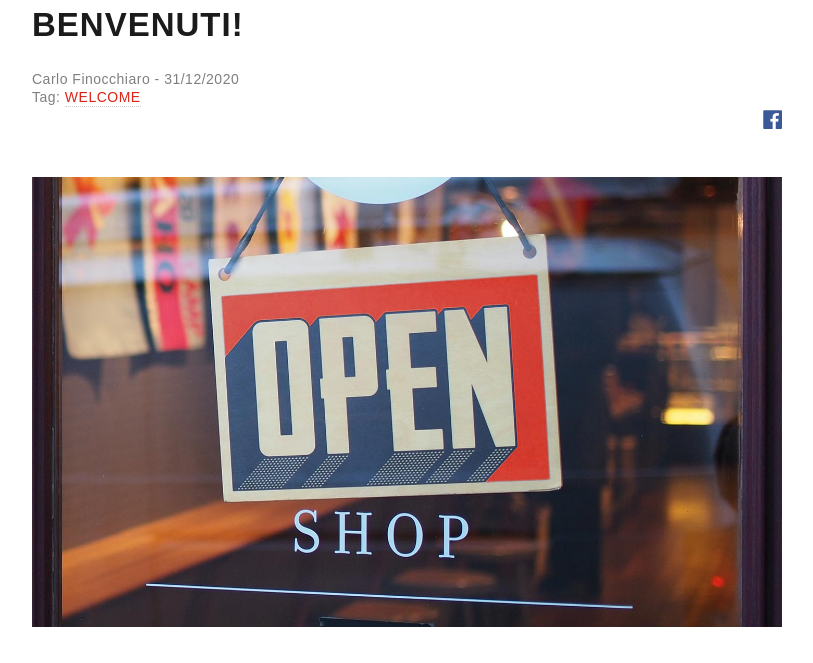
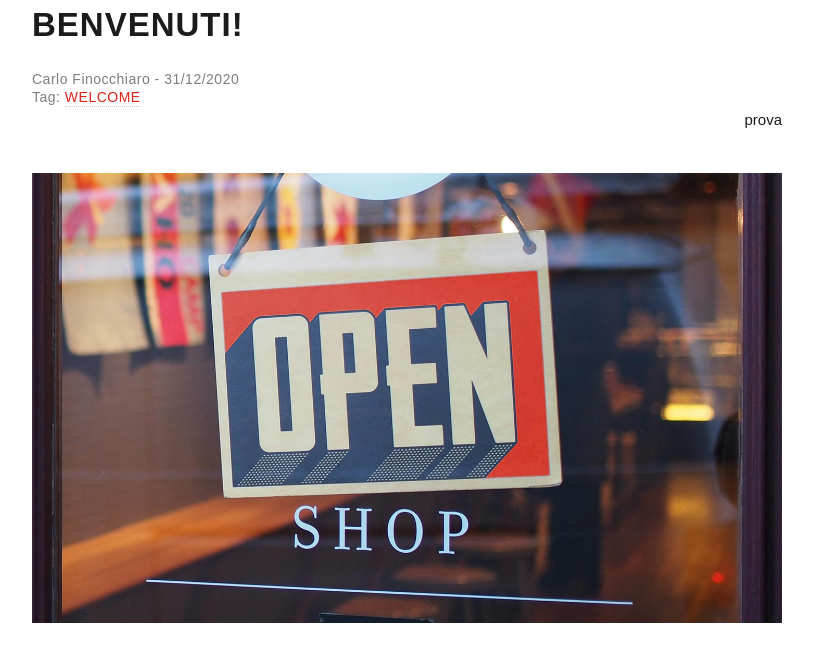
Before and after one commit to carlofinocchiaro/carlofinocchiaro.github.io, a Jekyll site: the page built from _posts/2020-12-31-welcome.md, in a window 1280 px wide and 900 px high. Shown: the part 234-897 px from the top of the window, without its empty margins (233-1046 px from the left). Built offline with Jekyll 4.4.1, drawn with Linux system fonts in a browser that asks for light colours; nearby versions of some CDN libraries; emoji names are drawn with the system emoji font.

Commit message:
Share on Facebook

```diff
--- a/_config.yml
+++ b/_config.yml
@@ -2,7 +2,7 @@
 logo: "images/logo.png" # You can add own logo image.
 description:
 baseurl: "" # The subpath of your site, e.g. /blog
-url: "" # The base hostname & protocol for your site, e.g. http://example.com
+url: "https://carlofinocchiaro.github.io" # The base hostname & protocol for your site, e.g. http://example.com
 
 # Author Settings
 author:
--- a/_layouts/post.html
+++ b/_layouts/post.html
@@ -24,22 +24,23 @@
 					<span class="post-tags">
 						Tag:
 						{% for tag in page.tags %}
-							<a href="{{ site.baseurl }}/tag/{{ tag }}" class="post-tags__tag">{{ tag }}</a>
+						<a href="{{ site.baseurl }}/tag/{{ tag }}" class="post-tags__tag">{{ tag }}</a>
 						{% endfor %}
 					</span>
 					{% endif %}
 				</div>
 
 				<!-- CONDIVIDI -->
+				<div id="fb-root"></div>
+				<script async defer crossorigin="anonymous" src="https://connect.facebook.net/it_IT/sdk.js#xfbml=1&version=v9.0" nonce="j5ynbJaY"></script>
 				<div class="condividi-post">
-					<span>
-						<a class="share__link share__facebook"
-							href="https://www.facebook.com/sharer/sharer.php?u={{ site.url }}{{ site.baseurl }}{{ page.url }}"
-							onclick="window.open(this.href, 'pop-up', 'left=20,top=20,width=500,height=500,toolbar=1,resizable=0'); return false;"
-							title="Facebook" rel="nofollow">
-								<i class="ion ion-logo-facebook"></i>
-						</a>
-					</span>
+				<div class="fb-share-button"
+					data-href="{{ site.url }}{{ site.baseurl }}{{ page.url }}"
+					data-layout="button" data-size="large">
+					<a target="_blank"
+						href="https://www.facebook.com/sharer/sharer.php?u={{ site.url }}{{ site.baseurl }}{{ page.url }}&amp;src=sdkpreparse"
+						class="fb-xfbml-parse-ignore">prova</a>
+				</div>
 				</div>
 
 			</div>
@@ -55,9 +56,9 @@
 			<!-- begin post -->
 			<article class="post wow fadeInUp" data-wow-delay=".2s">
 
-			{% if page.image and page.image != "" %}
+				{% if page.image and page.image != "" %}
 				<div class="post-image" style="background-image: url('{{ page.image | relative_url }}')"></div>
-			{% endif %}
+				{% endif %}
 
 				<div class="post__content">
 					{{ content }}
@@ -70,11 +71,10 @@
 						<div class="recent-posts">
 							<div class="recent-posts__content">
 								{% if post.image and post.image != "" %}
-									<a class="recent-posts__image wow fadeIn" href="{{ post.url }}"
-										style="background-image: url('{{ post.image | relative_url }}')"></a>
+								<a class="recent-posts__image wow fadeIn" href="{{ post.url }}" style="background-image: url('{{ post.image | relative_url }}')"></a>
 								{% else %}
 								{% endif %}
-									<p class="recent-posts__title"><a href="{{ post.url }}">{{ post.title }}</a></p>
+								<p class="recent-posts__title"><a href="{{ post.url }}">{{ post.title }}</a></p>
 							</div>
 						</div>
 						{% endfor %}
```
